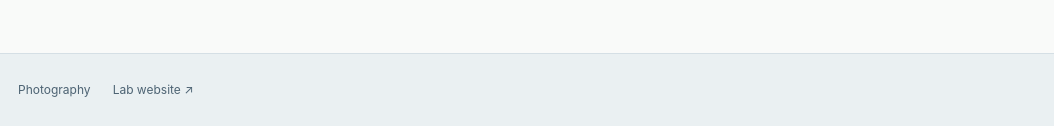
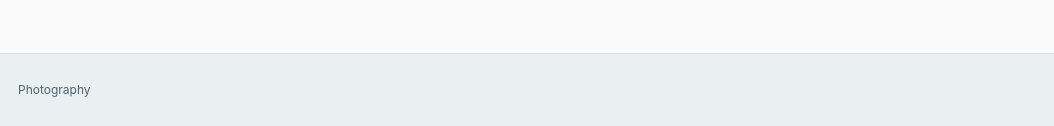
Before and after one commit to xuejinghub/pop-seq-resources, a plain HTML site: page pedigree.html in a window 1280 px wide. Shown: the part 839-965 px from the top of the page, 226-1280 px from the left. Drawn offline with Linux system fonts and the light colour scheme.

Commit message:
Update pedigree.html

```diff
--- a/pedigree.html
+++ b/pedigree.html
@@ -32,4 +32,4 @@
 <td class="num">937<small>panel individuals</small></td><td><span class="pill has-vcf"><i></i>Public VCF</span></td>
 <td class="open-cell"><a class="row-open" href="studies/GVM000479.html" aria-label="Phased reference panel for multiple pig breeds">↗</a></td></tr></tbody></table>
 <div id="empty" hidden><h3>No matching datasets</h3><p>Try a scientific name or an archive accession.</p><button id="clear-all">Clear search and filters</button></div>
-<div class="pager" hidden><button id="prev">← Previous</button><span id="pages"></span><button id="next">Next →</button></div></div></div></section></main><footer><div class="frame foot"><a class="brand" href="index.html"><span class="brand-mark" aria-hidden="true"><b></b><b></b><b></b><b></b></span><span>PopSeq <em>Atlas</em></span></a><a href="credits.html">Photography</a><a href="https://caililab.org/">Lab website ↗</a></div></footer></body></html>
+<div class="pager" hidden><button id="prev">← Previous</button><span id="pages"></span><button id="next">Next →</button></div></div></div></section></main><footer><div class="frame foot"><a class="brand" href="index.html"><span class="brand-mark" aria-hidden="true"><b></b><b></b><b></b><b></b></span><span>PopSeq <em>Atlas</em></span></a><a href="credits.html">Photography</a></div></footer></body></html>
```
